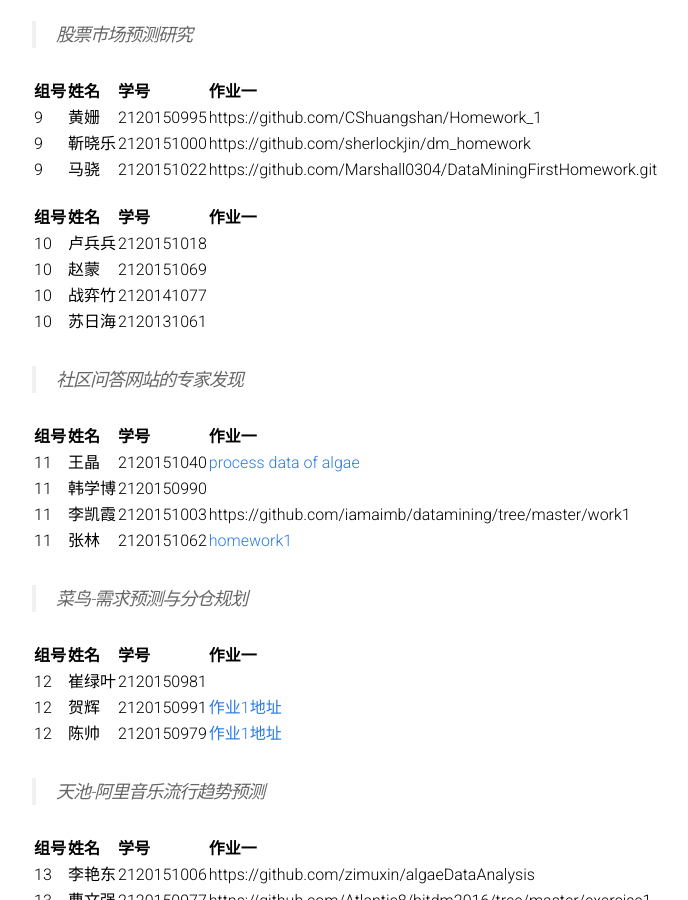
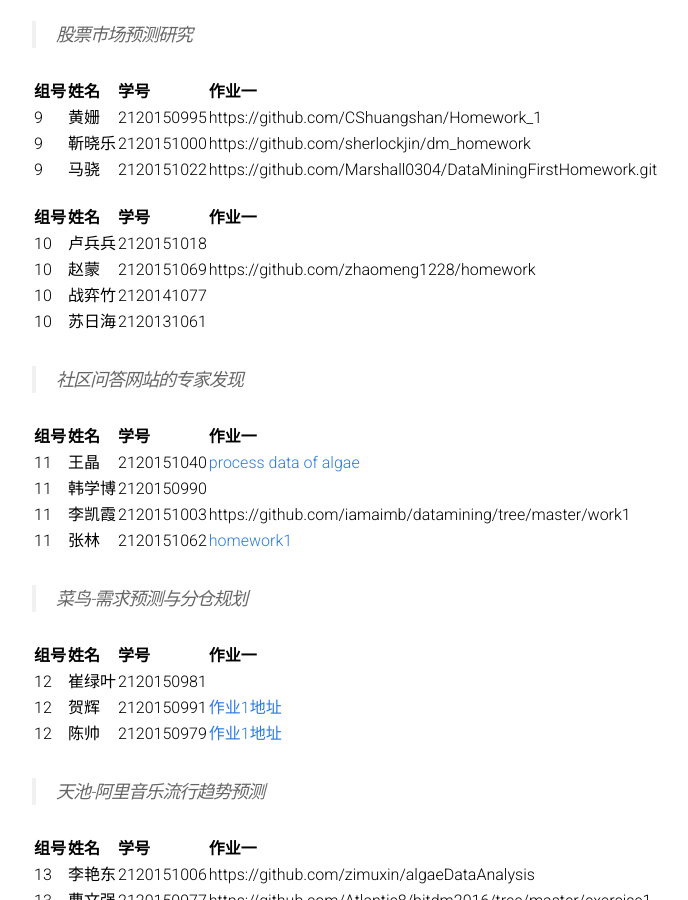
Before and after one commit to BITDM/bitdm.github.io, a Jekyll site: the page built from 2016/groups.md, in a window 1280 px wide and 900 px high, scrolled down 1742 px. Shown: the whole window, without its empty margins (208-896 px from the left). Built offline with Jekyll 4.4.1, drawn with Linux system fonts in a browser that asks for light colours; some of the changed lines change nothing that is shown.

Commit message:
Update groups.md

```diff
--- a/2016/groups.md
+++ b/2016/groups.md
@@ -81,7 +81,7 @@ permalink: /2016/groups/
 |组号|姓名|学号|作业一|
 |:-------------|:-------------|:-----|:-----|
 |10|卢兵兵|2120151018|
-|10|赵蒙|2120151069|
+|10|赵蒙|2120151069|https://github.com/zhaomeng1228/homework|
 |10|战弈竹|2120141077|
 |10|苏日海|2120131061|
 
```
